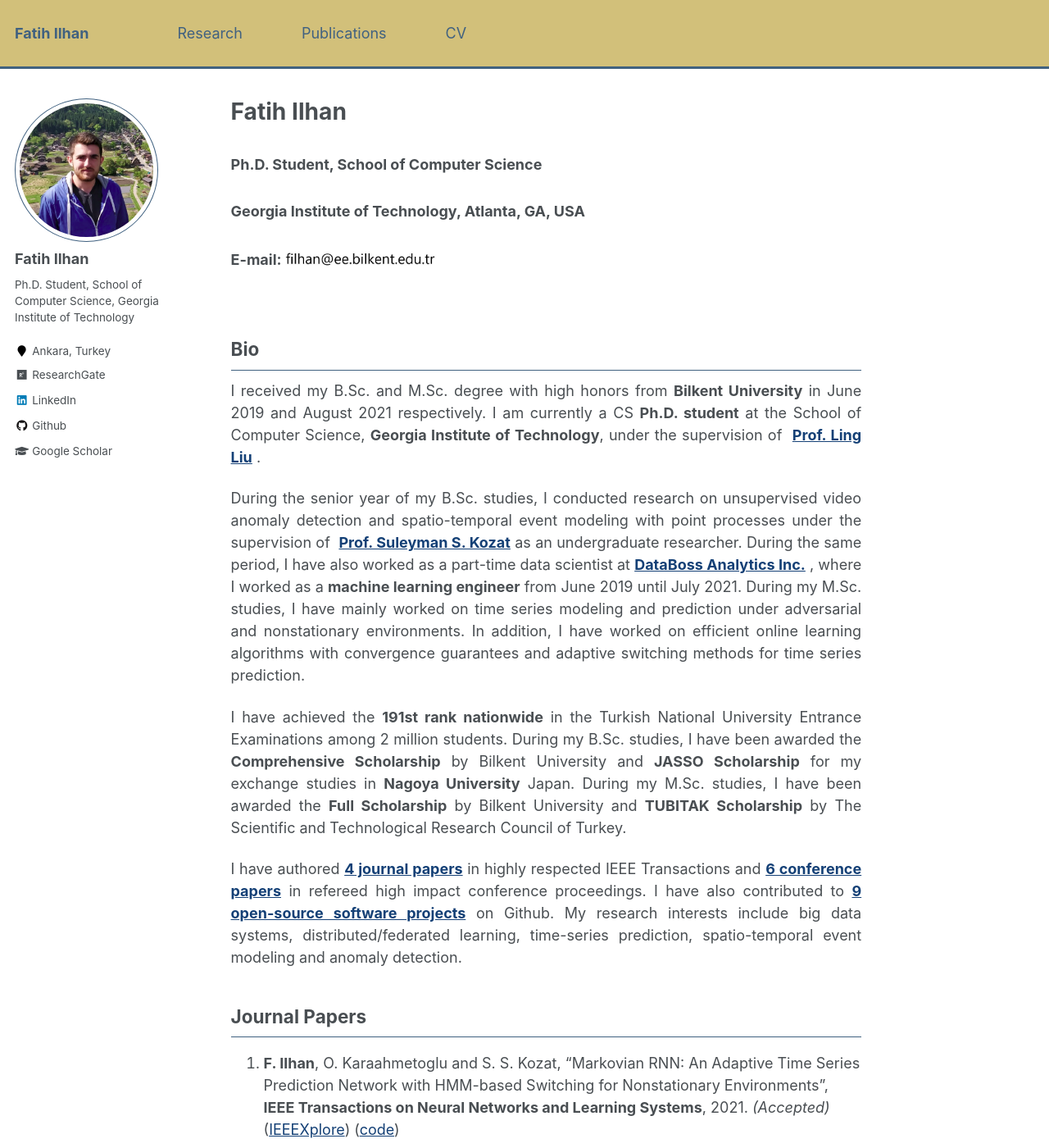
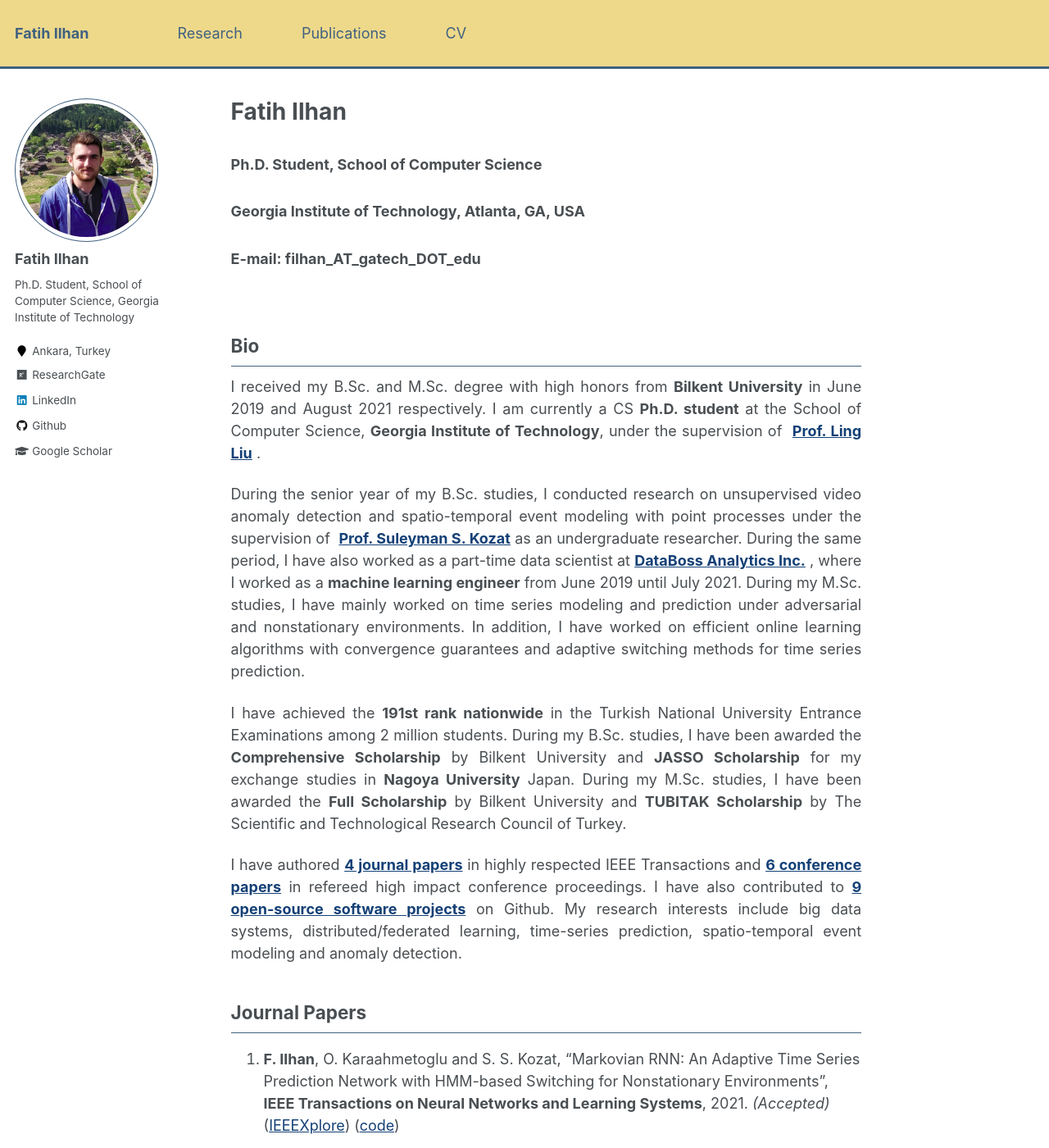
Before and after one commit to fatih-ilhan/fatih-ilhan.github.io, a Jekyll site: the page built from _pages/about.md, in a window 1280 px wide and 1400 px high. Shown: the whole window at 82% size. Built offline with Jekyll 4.4.1, drawn with Linux system fonts in a browser that asks for light colours.

Commit message:
color update

```diff
--- a/_pages/about.md
+++ b/_pages/about.md
@@ -12,7 +12,7 @@ redirect_from:
 
 ### Ph.D. Student, School of Computer Science
 ### Georgia Institute of Technology, Atlanta, GA, USA
-### E-mail: <img src="https://fatih-ilhan.github.io/files/email.JPG?raw=true" alt="Photo" style="width: 185px;"/>
+### E-mail: filhan_AT_gatech_DOT_edu
 
 
 <br>
--- a/_sass/_variables.scss
+++ b/_sass/_variables.scss
@@ -54,7 +54,7 @@ $light-gray                 : mix(#fff, $gray, 50%);
 $lighter-gray               : mix(#fff, $gray, 90%);
 
 $body-color                 : #fff;
-$masthead-background-color  : #d2c07a;
+$masthead-background-color  : #eed98a;
 $background-color           : #fff;
 $code-background-color      : #fafafa;
 $code-background-color-dark : $light-gray;
```
